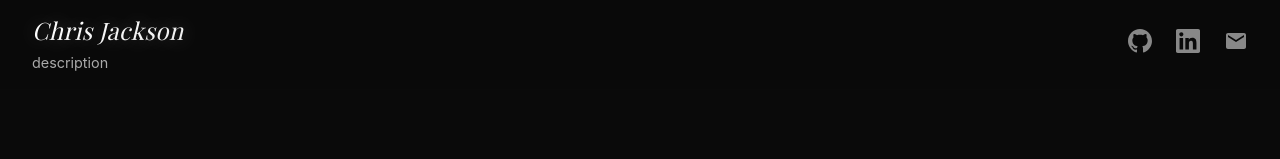
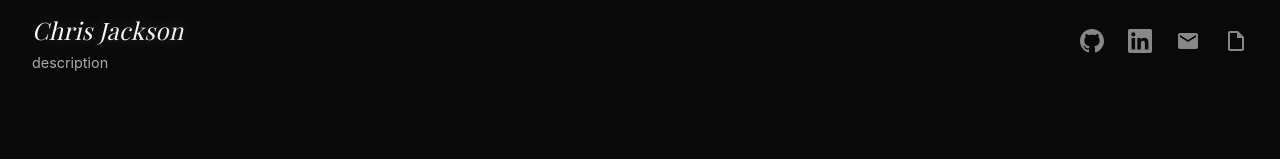
Before and after one commit to chrisjacksoneng/portfolio2025, a React (Vite) app: page / in a window 1280 px wide. Shown: the top 159 px of the page. Built offline with nearby package versions, Linux system fonts and the light colour scheme; a web font is replaced by a local one.

Commit message:
adding icons

```diff
--- a/src/components/Header.jsx
+++ b/src/components/Header.jsx
@@ -15,14 +15,19 @@ const Header = () => {
                 <path d="M12 0c-6.626 0-12 5.373-12 12 0 5.302 3.438 9.8 8.207 11.387.599.111.793-.261.793-.577v-2.234c-3.338.726-4.033-1.416-4.033-1.416-.546-1.387-1.333-1.756-1.333-1.756-1.089-.745.083-.729.083-.729 1.205.084 1.839 1.237 1.839 1.237 1.07 1.834 2.807 1.304 3.492.997.107-.775.418-1.305.762-1.604-2.665-.305-5.467-1.334-5.467-5.931 0-1.311.469-2.381 1.236-3.221-.124-.303-.535-1.524.117-3.176 0 0 1.008-.322 3.301 1.23.957-.266 1.983-.399 3.003-.404 1.02.005 2.047.138 3.006.404 2.291-1.552 3.297-1.23 3.297-1.23.653 1.653.242 2.874.118 3.176.77.84 1.235 1.911 1.235 3.221 0 4.609-2.807 5.624-5.479 5.921.43.372.823 1.102.823 2.222v3.293c0 .319.192.694.801.576 4.765-1.589 8.199-6.086 8.199-11.386 0-6.627-5.373-12-12-12z"/>
               </svg>
             </a>
-            <a href="#" className="social-link">
+            <a href="https://www.linkedin.com/in/chrisjackson-/" target="_blank" rel="noopener noreferrer" className="social-link">
               <svg width="24" height="24" viewBox="0 0 24 24" fill="currentColor">
                 <path d="M20.447 20.452h-3.554v-5.569c0-1.328-.027-3.037-1.852-3.037-1.853 0-2.136 1.445-2.136 2.939v5.667H9.351V9h3.414v1.561h.046c.477-.9 1.637-1.85 3.37-1.85 3.601 0 4.267 2.37 4.267 5.455v6.286zM5.337 7.433c-1.144 0-2.063-.926-2.063-2.065 0-1.138.92-2.063 2.063-2.063 1.14 0 2.064.925 2.064 2.063 0 1.139-.925 2.065-2.064 2.065zm1.782 13.019H3.555V9h3.564v11.452zM22.225 0H1.771C.792 0 0 .774 0 1.729v20.542C0 23.227.792 24 1.771 24h20.451C23.2 24 24 23.227 24 22.271V1.729C24 .774 23.2 0 22.222 0h.003z"/>
               </svg>
             </a>
+            <a href="mailto:2chrisjackson@gmail.com" className="social-link">
+              <svg width="24" height="24" viewBox="0 0 24 24" fill="currentColor">
+                <path d="M20 4H4c-1.1 0-1.99.9-1.99 2L2 18c0 1.1.9 2 2 2h16c1.1 0 2-.9 2-2V6c0-1.1-.9-2-2-2zm0 4l-8 5-8-5V6l8 5 8-5v2z"/>
+              </svg>
+            </a>
             <a href="#" className="social-link">
               <svg width="24" height="24" viewBox="0 0 24 24" fill="currentColor">
-                <path d="M20 4H4c-1.1 0-1.99.9-1.99 2L2 18c0 1.1.9 2 2 2h16c1.1 0 2-.9 2-2V6c0-1.1-.9-2-2-2zm0 4l-8 5-8-5V6l8 5 8-5v2z"/>
+                <path d="M14,2H6A2,2 0 0,0 4,4V20A2,2 0 0,0 6,22H18A2,2 0 0,0 20,20V8L14,2M18,20H6V4H13V9H18V20Z"/>
               </svg>
             </a>
           </div>
--- a/src/style.css
+++ b/src/style.css
@@ -52,7 +52,9 @@ body {
 .navbar-right {
   flex: 1;
   display: flex;
+  flex-direction: column;
   justify-content: flex-end;
+  align-items: flex-end;
 }
 
 .name {
@@ -84,6 +86,25 @@ body {
   display: flex;
   gap: 1.5rem;
   align-items: center;
+}
+
+.resume-text {
+  font-size: 0.9rem;
+  color: #aaaaaa;
+  margin: 0.5rem 0 0 0;
+  font-weight: 400;
+  line-height: 1.4;
+}
+
+.resume-link {
+  color: #ffffff;
+  text-decoration: none;
+  font-weight: 500;
+  transition: color 0.3s ease;
+}
+
+.resume-link:hover {
+  color: #888888;
 }
 
 .social-link {
```
